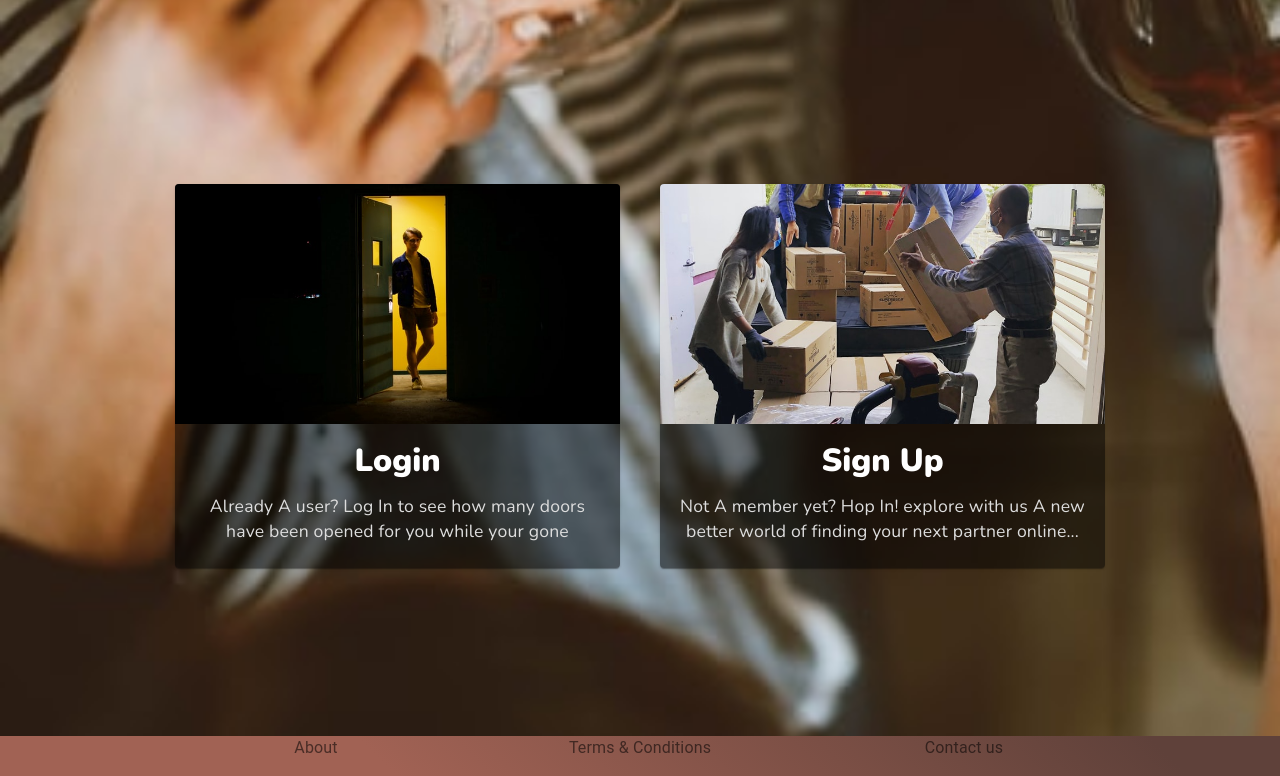
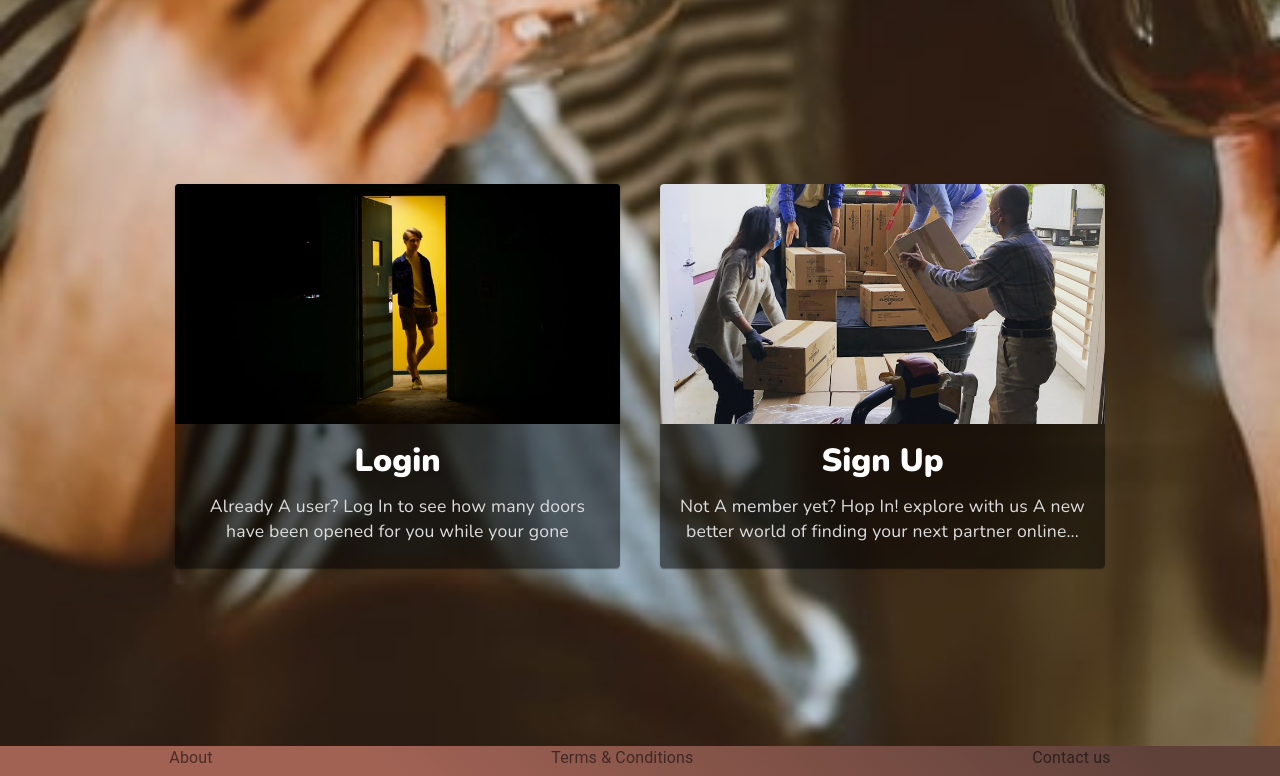
Before and after one commit to Roomeet/Roomeet, a React (Create React App) app in the folder client/: page /landing in a window 1280 px wide. Shown: the part 824-1600 px from the top of the page. Built offline with nearby package versions, Linux system fonts and the light colour scheme.

Commit message:
Changed css and display properties

```diff
--- a/client/src/App.css
+++ b/client/src/App.css
@@ -33,8 +33,10 @@
 
 .footer {
   /* max-width: 700; */
+  display: flex;
+  justify-content: space-around;
+  align-items: center;
   width: 100%;
-  height: 2.5rem;
   margin: auto;
   text-align: center;
   position: absolute;
--- a/client/src/App.tsx
+++ b/client/src/App.tsx
@@ -113,7 +113,7 @@ function App(): JSX.Element {
             </Logged.Provider>
           )
         ) : (
-          <div>were loading...</div>
+          <div>We're Loading...</div>
         )}
       <Footer />
       </Router>
--- a/client/src/components/Footer.tsx
+++ b/client/src/components/Footer.tsx
@@ -6,29 +6,21 @@ import Divider from '@material-ui/core/Divider';
 
 const Footer: React.FC = () => (
   <div className="footer">
-    <Grid container justify="center" spacing={2}>
-      <Grid item xs={12} sm={6} md={3}>
     <Typography align="center" gutterBottom color="textSecondary">
       <Link to="/about/">About</Link>
     </Typography>
-      </Grid>
-      <Grid item xs={12} sm={6} md={3}>
     <Typography align="center" gutterBottom color="textSecondary">
       <Link to="/term-and-conditions/">Terms & Conditions</Link>
     </Typography>
-      </Grid>
-      <Grid item xs={12} sm={6} md={3}>
     <Typography align="center" gutterBottom color="textSecondary">
       <Link to="/contact-us/">Contact us</Link>
     </Typography>
-      </Grid>
     {/* <Grid item xs={12} sm={6} md={3}>
         <Divider style={{ margin: '24px auto', width: 60 }} />
         <Typography variant="caption" align="center">
           © Copyright Roomeet 2020
         </Typography>
       </Grid> */}
-    </Grid>
   </div>
 );
 
```
Lines whose indentation alone changed are shown as unchanged.
